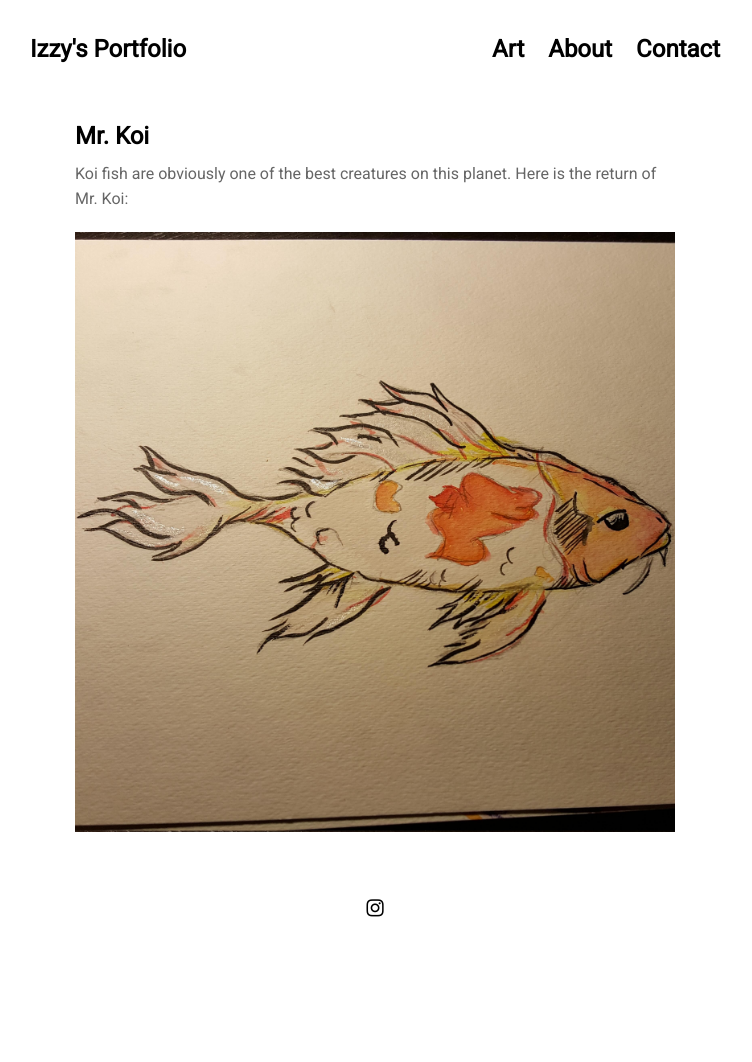
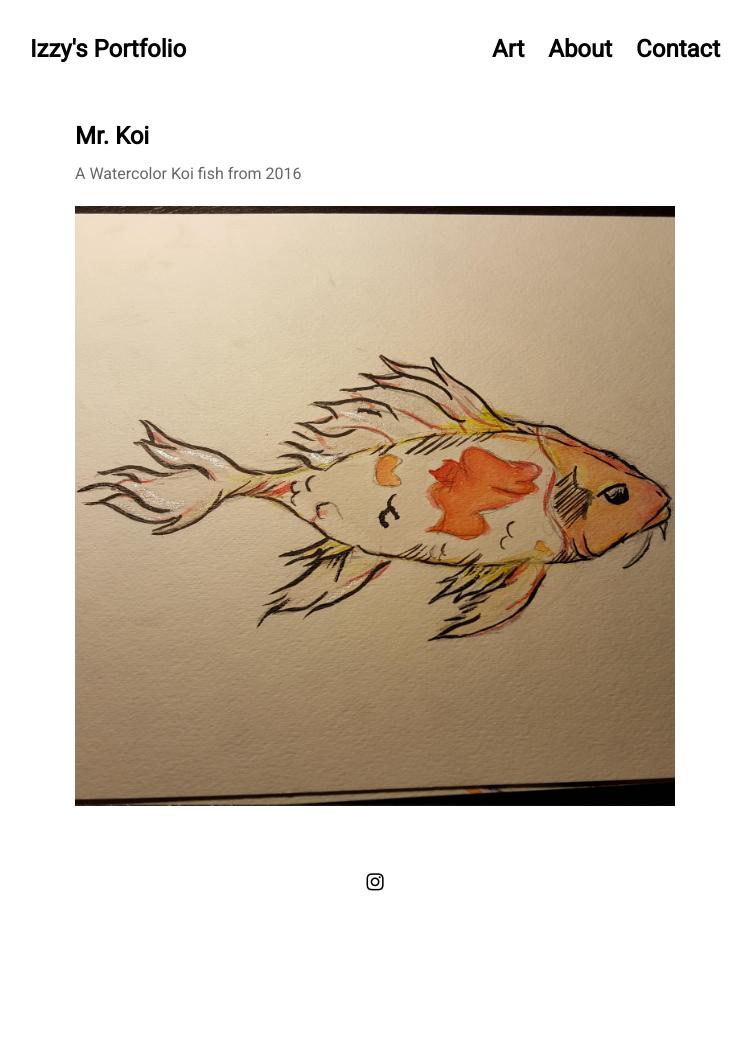
Before and after one commit to izzy-graphics/izzy-graphics.github.io, a Jekyll site: the page built from projects/koi.md, in a window 1280 px wide. Shown: the whole page, without its empty margins (265-1017 px from the left). Built offline with Jekyll 4.4.1, drawn with Linux system fonts in a browser that asks for light colours; nearby versions of some CDN libraries; after the commit the page ends 1036 px from its top, so only the background shows below that.

Commit message:
Update koi.md

```diff
--- a/projects/koi.md
+++ b/projects/koi.md
@@ -3,6 +3,6 @@ layout: post
 title: 'Mr. Koi'
 ---
 
-Koi fish are obviously one of the best creatures on this planet. Here is the return of Mr. Koi:
+A Watercolor Koi fish from 2016
 
 {% include image.html url="http://izzy.graphics/assets/img/projects/koi/thumb.jpg" image="projects/koi/thumb.jpg" %}
```
